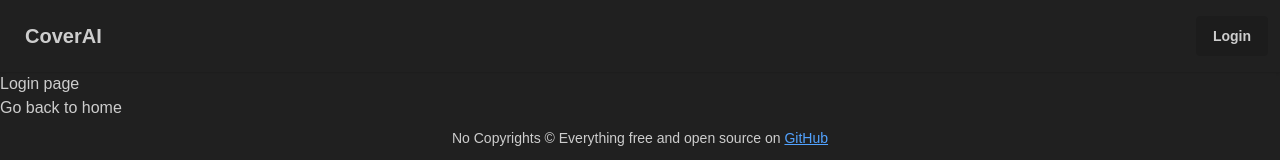
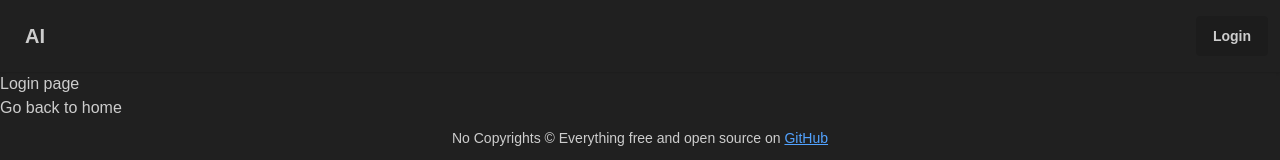
Before and after one commit to Vipullprajapati/ai, a Next.js app: page /login in a window 1280 px wide. Shown: the top 160 px of the page. Built offline with nearby package versions, Linux system fonts and the light colour scheme.

Commit message:
updated in header and footer

```diff
--- a/components/Footer.jsx
+++ b/components/Footer.jsx
@@ -5,7 +5,7 @@
         No Copyrights &copy; Everything free and open source on{" "}
         <a
           className="text-blue-400 underline"
-          href="https://github.com/shantanuuchak/lumeo"
+          href="https://github.com/Vipullprajapati/ai"
         >
           GitHub
         </a>
--- a/components/Header.jsx
+++ b/components/Header.jsx
@@ -8,7 +8,7 @@
           href="/"
           className="btn btn-ghost text-xl"
         >
-          CoverAI
+          AI
         </Link>
       </div>
       <div className="flex-none">
```
